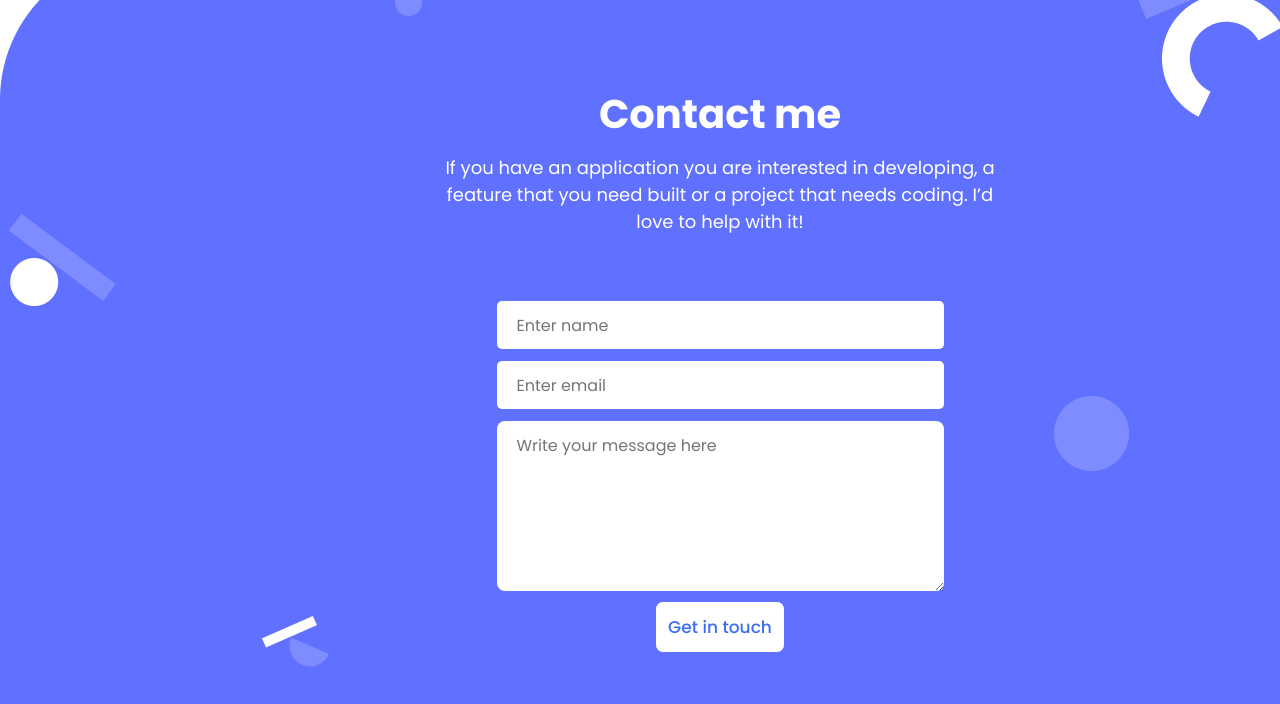
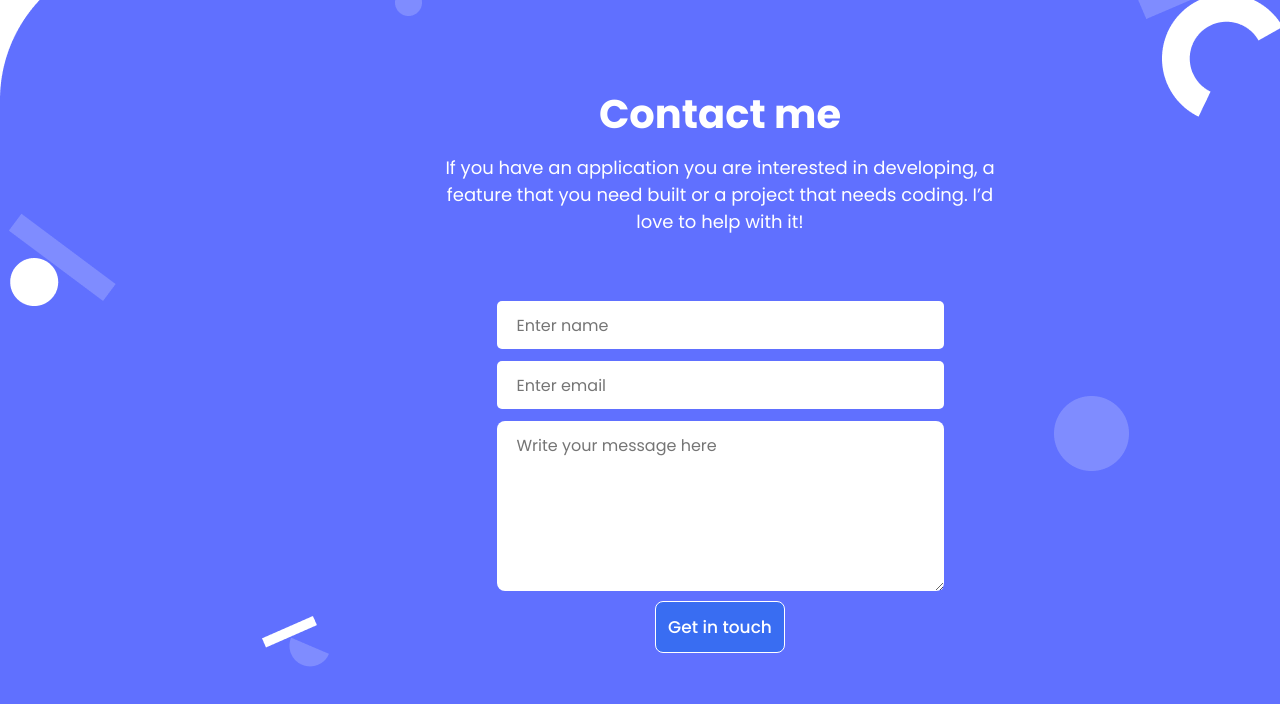
Before and after one commit to SaifAmjad/Portfolio, a website: page index.html in a window 1280 px wide. In both pictures the pointer is over the button "Get in touch". Shown: the part 4382-5086 px from the top of the page. Drawn offline with Linux system fonts and the light colour scheme.

Commit message:
added hover effect on contact button

```diff
--- a/style.css
+++ b/style.css
@@ -325,6 +325,20 @@
   transition: 0.7s;
 }
 
+.contact-form footer button:hover {
+  margin-top: 10px;
+  padding: 12px;
+  background-color: #396df2;
+  border: 1px solid white;
+  border-radius: 8px;
+  transition: 1s;
+  font-family: 'Poppins', sans-serif;
+  font-weight: 500;
+  font-size: 17px;
+  color: white;
+  cursor: pointer;
+}
+
 @keyframes card-slide {
   from {
     transform: translate(-280px);
```
